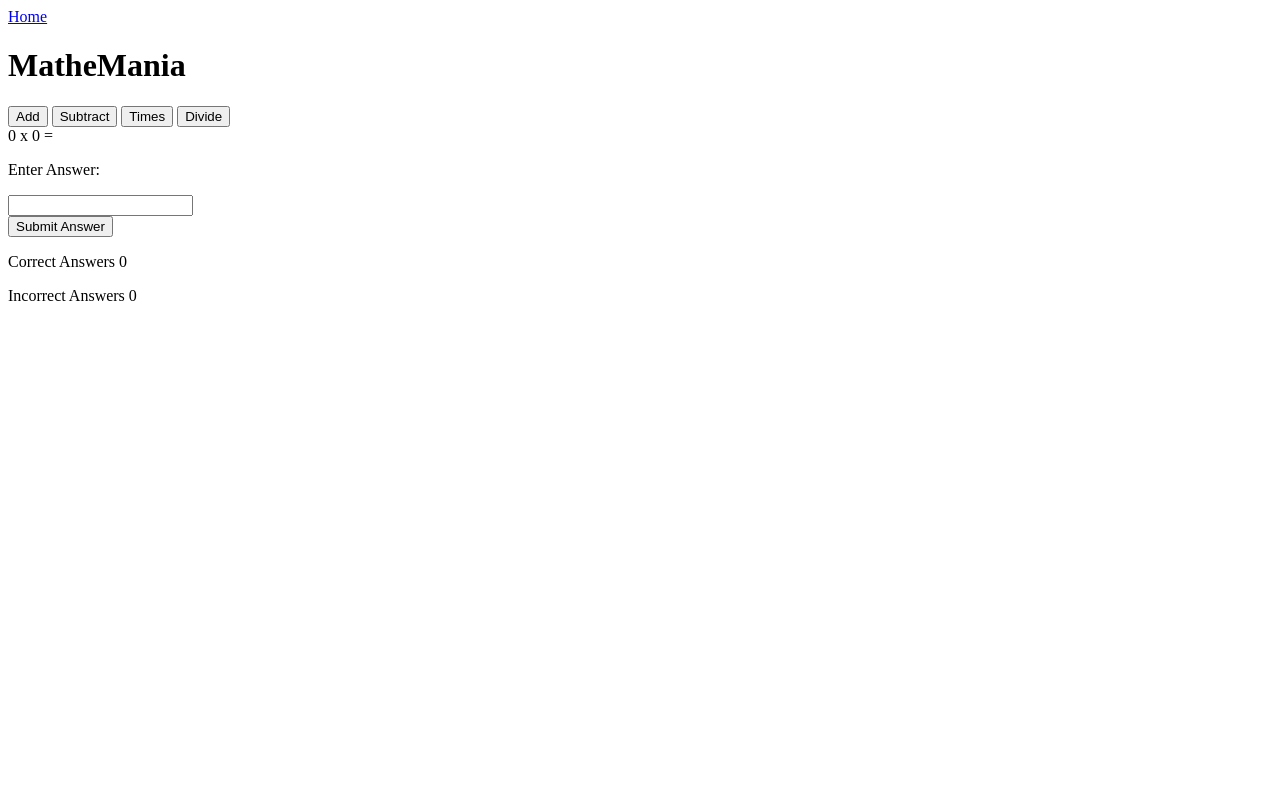
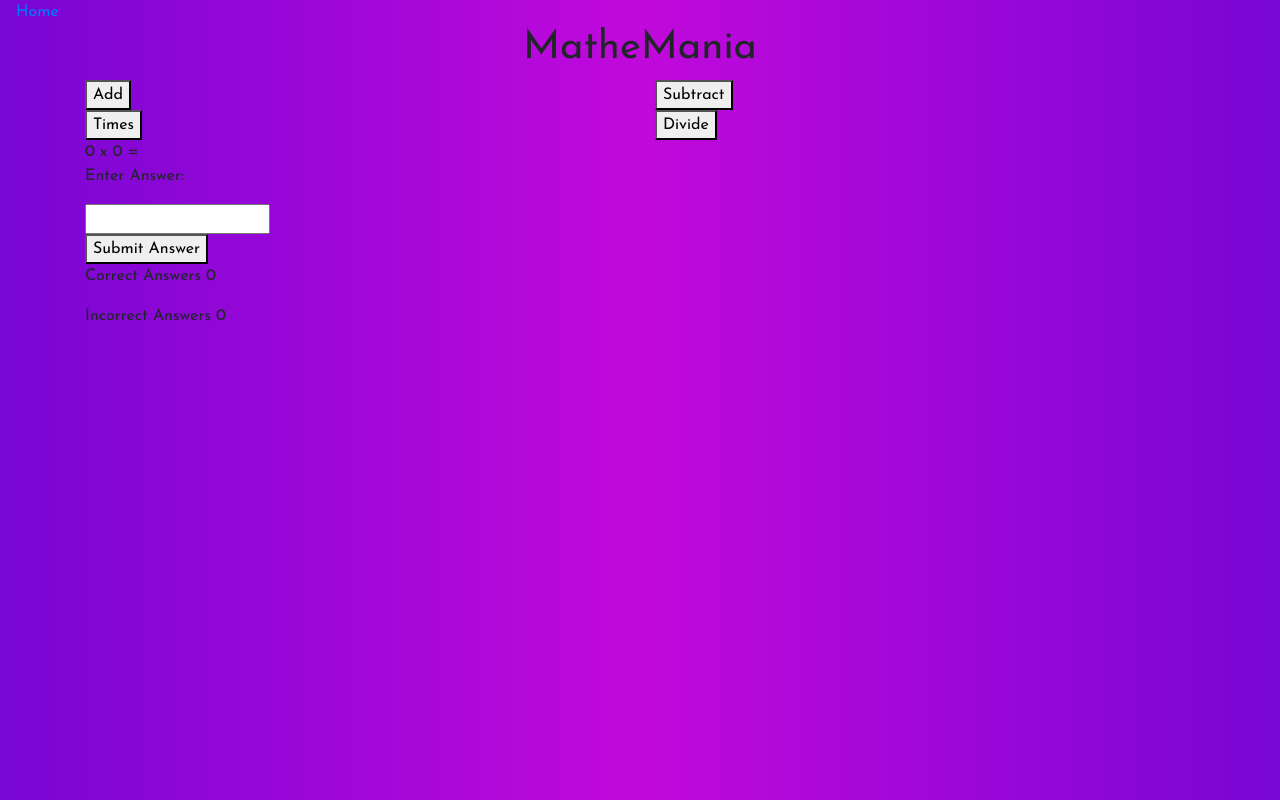
Before and after one commit to ABaron21/Project-2, a plain HTML site: page mathemania.html in a window 1280 px wide. Drawn offline with nearby package versions, Linux system fonts and the light colour scheme.

Commit message:
Add few baseline styling to MatheMania game, add chosen font and background for the website

```diff
--- a/assets/css/style.css
+++ b/assets/css/style.css
@@ -0,0 +1,6 @@
+@import url('https://fonts.googleapis.com/css2?family=Josefin+Sans:wght@300;400;600;700&display=swap');
+body{
+    font-family: "Josefin Sans", sans-serif;
+    background: #7806d4;
+    background: linear-gradient(90deg, #7806d4 0%, #c109db 50%, #7806d4 100%);
+}
--- a/mathemania.html
+++ b/mathemania.html
@@ -1,33 +1,45 @@
 <!DOCTYPE html>
 <html lang="en">
+
 <head>
     <meta charset="UTF-8">
     <meta http-equiv="X-UA-Compatible" content="IE=edge">
     <meta name="viewport" content="width=device-width, initial-scale=1.0">
+    <link rel="stylesheet" href="https://cdn.jsdelivr.net/npm/bootstrap@4.2.1/dist/css/bootstrap.min.css"
+        integrity="sha384-GJzZqFGwb1QTTN6wy59ffF1BuGJpLSa9DkKMp0DgiMDm4iYMj70gZWKYbI706tWS" crossorigin="anonymous">
     <link rel="stylesheet" href="assets/css/style.css">
     <title>Tribal Minds</title>
 </head>
+
 <body>
-    <a href="index.html">Home</a>
+    <a class="ml-3" href="index.html">Home</a>
 
-    <h1 class="heading">
+    <h1 class="text-center">
         MatheMania
     </h1>
 
-    <div class="game-area">
-        <div class="controls-area">
+    <div class="container game-area">
+        <div class="row controls-area">
+            <div class="col-6">
                 <button>
                     Add
                 </button>
+            </div>
+            <div class="col-6">
                 <button>
                     Subtract
                 </button>
+            </div>
+            <div class="col-6">
                 <button>
                     Times
                 </button>
+            </div>
+            <div class="col-6">
                 <button>
                     Divide
                 </button>
+            </div>
         </div>
         <div class="question-area">
             <span>0</span>
@@ -40,10 +52,11 @@
         <button data-type="submit">Submit Answer</button>
     </div>
 
-    <div class="score-area">
+    <div class="container score-area">
         <p>Correct Answers <span>0</span></p>
         <p>Incorrect Answers <span>0</span></p>
     </div>
 
 </body>
+
 </html>
```
Lines whose indentation alone changed are shown as unchanged.
